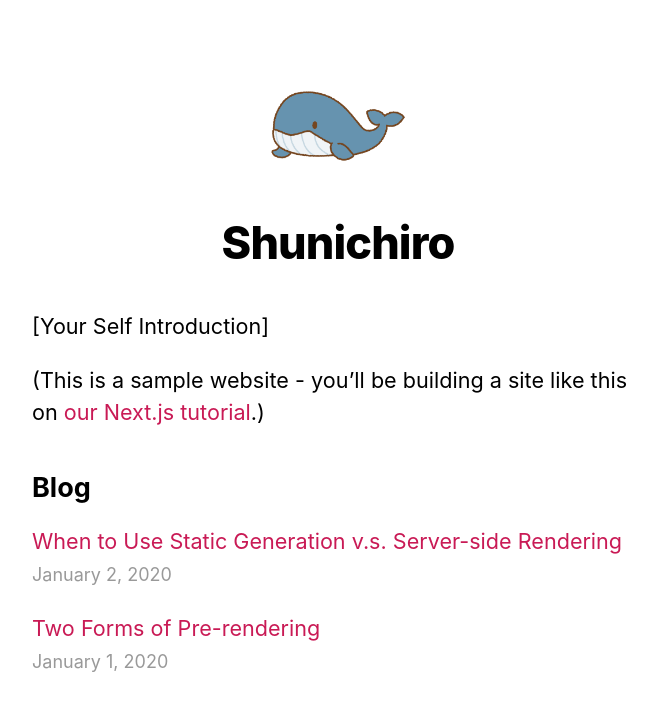
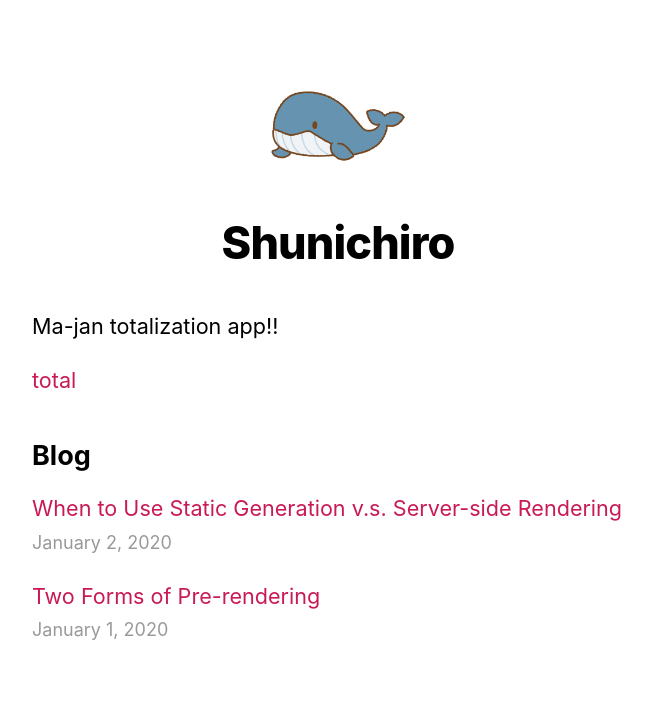
Before and after one commit to ShunichirouKamino/next-sandbox, a Next.js app: page / in a window 1280 px wide. Shown: the top 710 px of the page, without its empty margins (302-959 px from the left). Built offline with nearby package versions, Linux system fonts and the light colour scheme.

Commit message:
csvのパースを簡易的に追加

```diff
--- a/pages/index.tsx
+++ b/pages/index.tsx
@@ -21,10 +21,11 @@ const Home: NextPage<Props> = ({ allPostsData }: Props): JSX.Element => {
         <title>{siteTitle}</title>
       </Head>
       <section className={utilStyles.headingMd}>
-        <p>[Your Self Introduction]</p>
+        <p>Ma-jan totalization app!!</p>
         <p>
-          (This is a sample website - you’ll be building a site like this on{" "}
-          <a href="https://nextjs.org/learn">our Next.js tutorial</a>.)
+          <Link href={"/api/hello"}>
+            <a>total</a>
+          </Link>
         </p>
       </section>
       <section className={`${utilStyles.headingMd} ${utilStyles.padding1px}`}>
```
Also changed, not shown: lib/csvData.tsx (added, +16 -0 lines), pages/result/index.tsx (added, +30 -0 lines), data/majan.csv (added).
